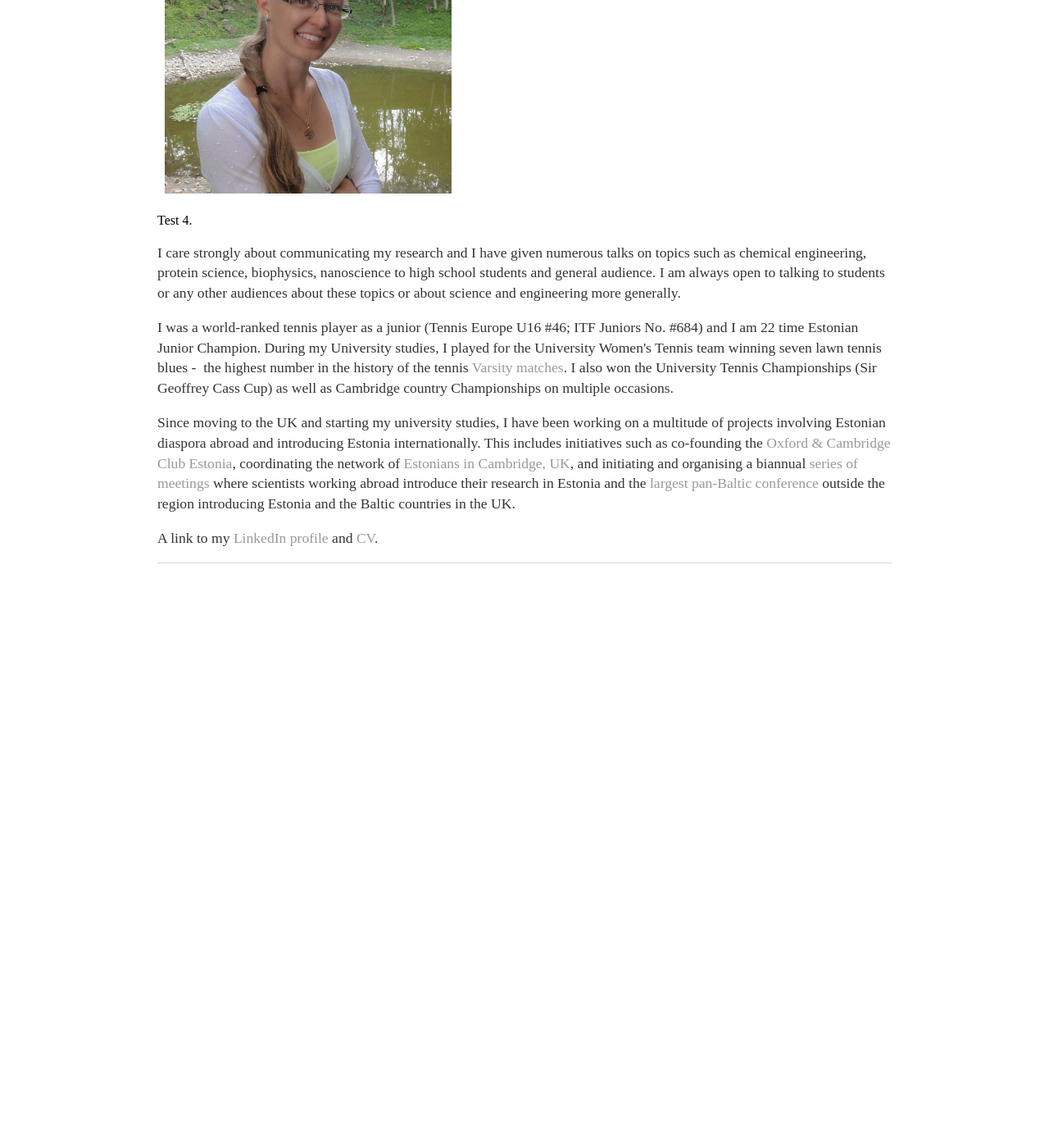
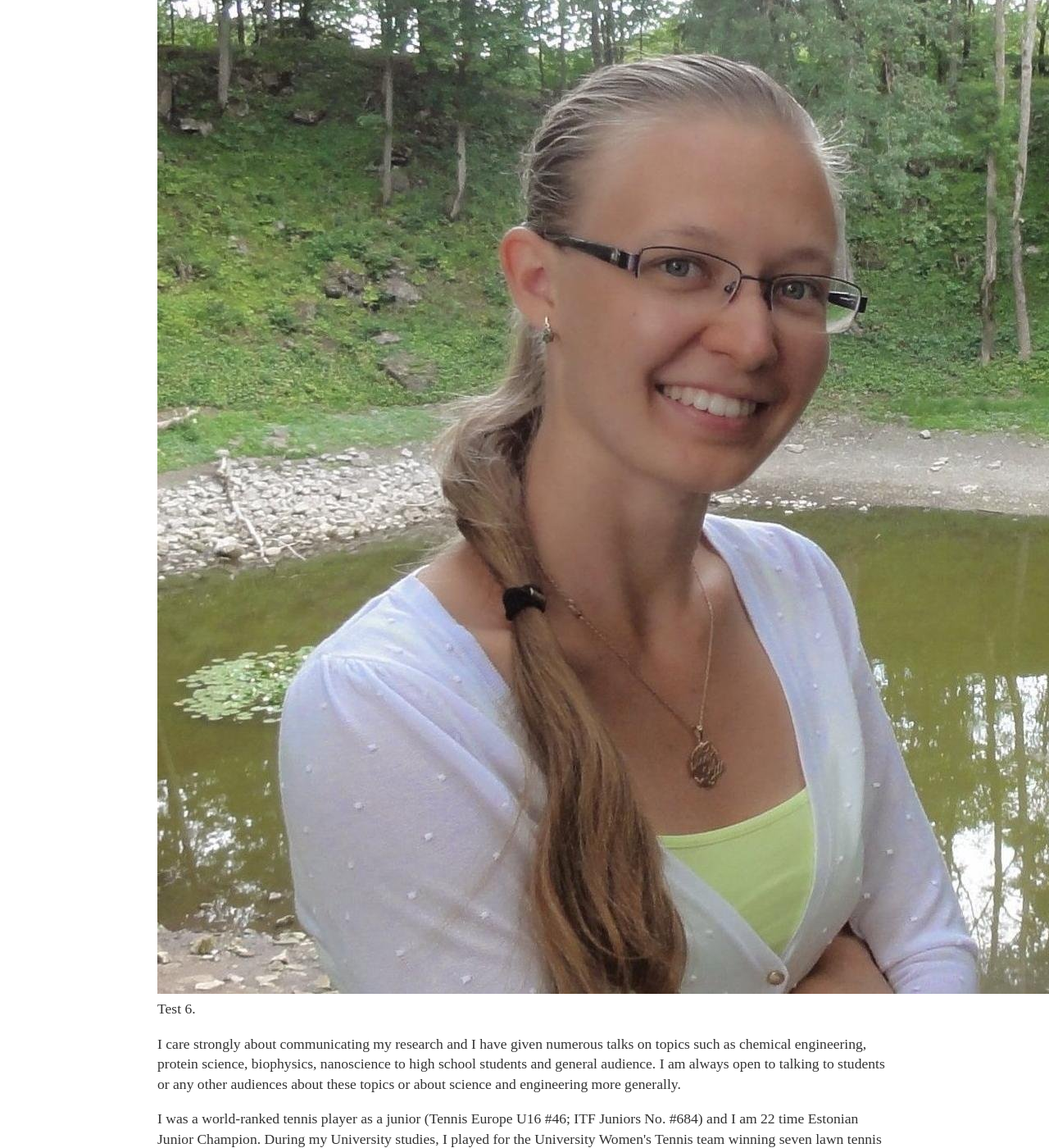
Before and after one commit to kadiliissaar/kadiliissaar.github.io, a Jekyll site: the page built from background/index.html, in a window 1280 px wide and 1400 px high, scrolled down 497 px. Shown: the whole window at 82% size. Built offline with Jekyll 4.4.1, drawn with Linux system fonts in a browser that asks for light colours; before the commit the page ends 1244 px from its top, so only the background shows below that.

Commit message:
Update index.html

```diff
--- a/background/index.html
+++ b/background/index.html
@@ -19,10 +19,10 @@ research. As of 2019, I am working as a <a href="https://schmidtsciencefellows.o
 research groups of <a href="https://www-knowles.ch.cam.ac.uk/">prof. Tuomas Knowles</a> and
 <a href="https://www.alpha-lee.com/"> Alpha Lee</a>.
 
-<align="right">
-  <img width="350" height="350" src="https://github.com/kadiliissaar/kadiliissaar.github.io/raw/master/Photos/Kadi.jpg#image_st2">
-</p>
-Test 4.
+
+<img src="https://github.com/kadiliissaar/kadiliissaar.github.io/raw/master/Photos/Kadi.jpg" alt="A photo" class="left" />
+
+		Test 6.
 
 	<p>I care strongly about communicating my research and I have given numerous talks on topics such as chemical
 engineering, protein science, biophysics, nanoscience to high school students and general audience. I am always open to
```
